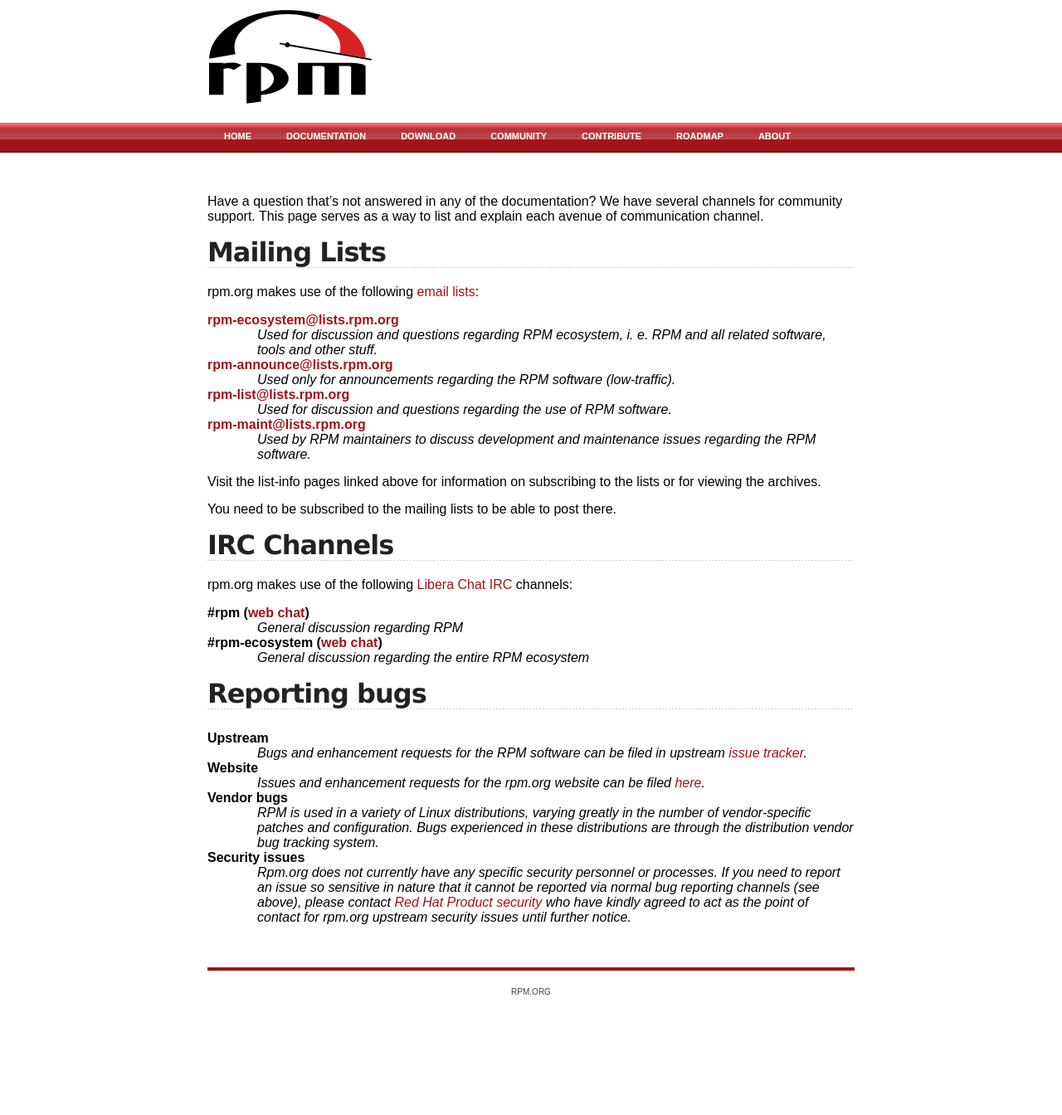
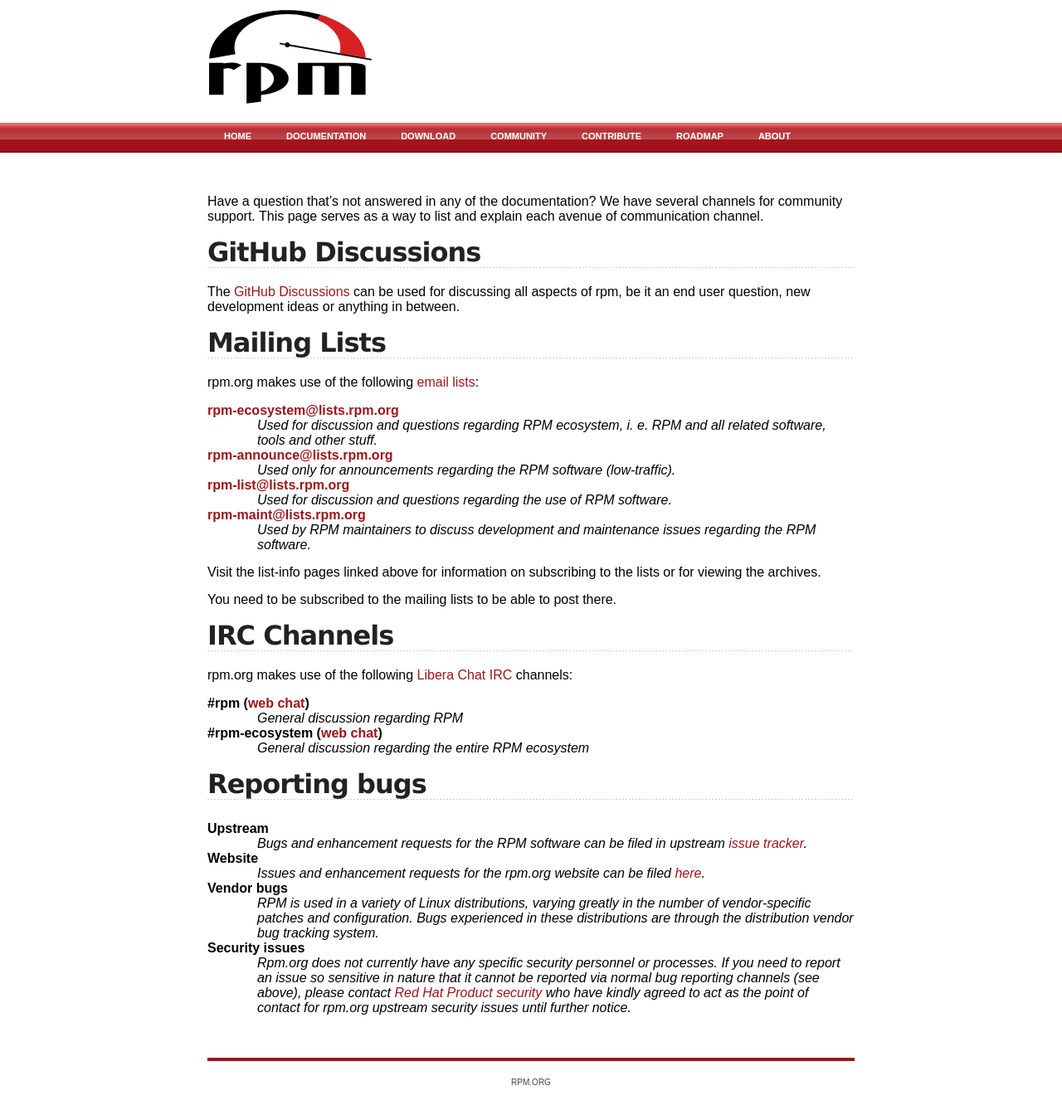
Before and after one commit to rpm-software-management/rpm-web, a Jekyll site: the page built from community.md, in a window 1280 px wide. Shown: the whole page at 83% size. Built offline with Jekyll 4.4.1, drawn with Linux system fonts in a browser that asks for light colours; before the commit the page ends 1235 px from its top, so only the background shows below that.

Commit message:
Add links to GH discussion

```diff
--- a/community.md
+++ b/community.md
@@ -3,6 +3,11 @@ layout: default
 title: rpm.org - Community
 ---
 Have a question that's not answered in any of the documentation? We have several channels for community support. This page serves as a way to list and explain each avenue of communication channel.
+
+## GitHub Discussions
+The [GitHub Discussions](https://github.com/rpm-software-management/rpm/discussions)
+can be used for discussing all aspects of rpm, be it an end user question,
+new development ideas or anything in between.
 
 ## Mailing Lists
 rpm.org makes use of the following [email lists](http://lists.rpm.org/mailman/listinfo):
```
Also changed, not shown: index.md (+4 -0 lines).
